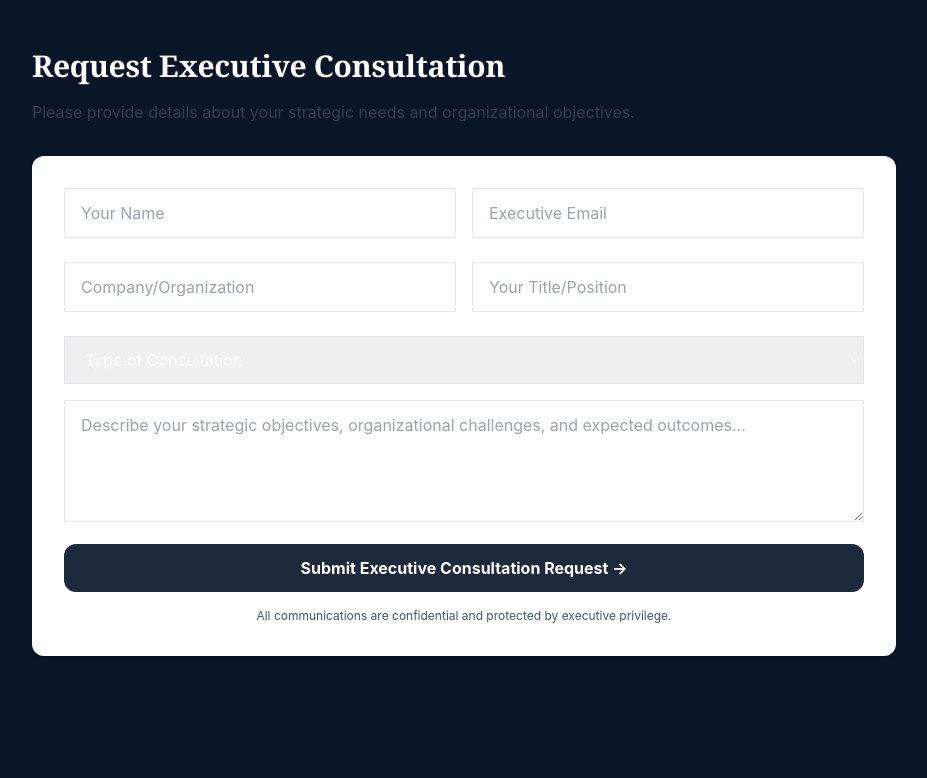
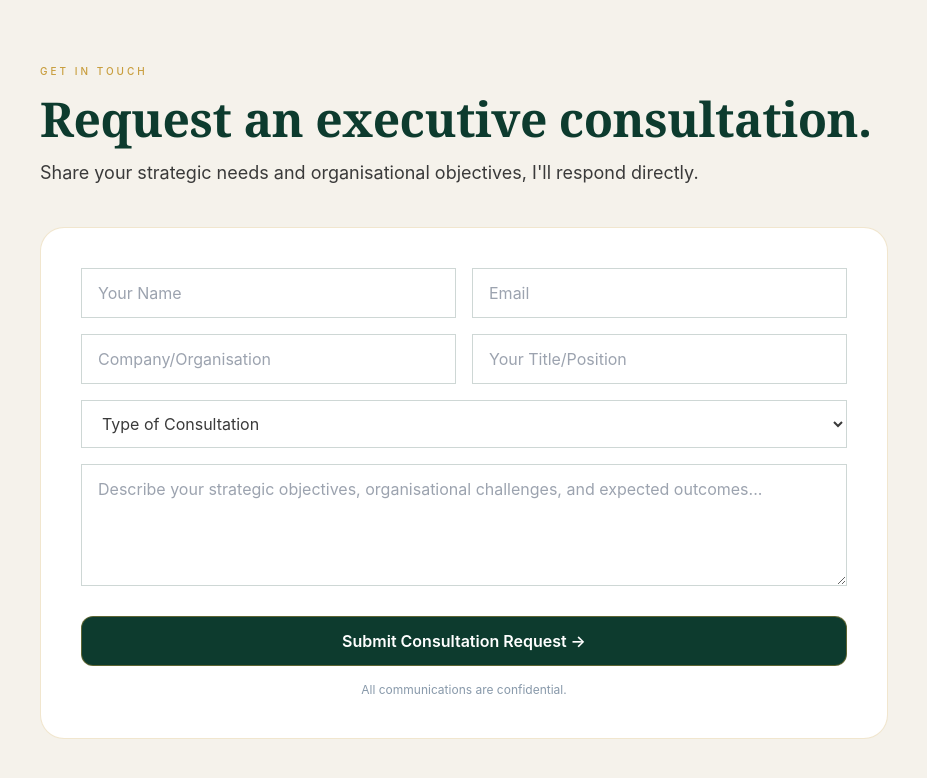
Before and after one commit to SravaniPolina/sravani-portfolio-frontend, a React (Create React App) app: page /consultation in a window 1280 px wide. Shown: the top 778 px of the page, without its empty margins (176-1103 px from the left). Built offline with nearby package versions, Linux system fonts and the light colour scheme.

Commit message:
Update ConsultationForm.js

```diff
--- a/src/components/ConsultationForm.js
+++ b/src/components/ConsultationForm.js
@@ -1,7 +1,6 @@
 import React, { useState } from "react";
 
 export default function ConsultationForm() {
-  // State for form fields
   const [form, setForm] = useState({
     name: "",
     email: "",
@@ -11,23 +10,19 @@ export default function ConsultationForm() {
     objectives: ""
   });
 
-  // Handles changes in form fields
   const handleChange = (e) => {
     setForm({ ...form, [e.target.name]: e.target.value });
   };
 
-  // Handles form submission, sends data to your backend
   const handleSubmit = async (e) => {
     e.preventDefault();
-
-    // Prepare data for backend (make sure keys match backend)
     const data = {
       name: form.name,
       email: form.email,
       company: form.company,
       title: form.title,
-      inquiry_type: form.type, // backend expects "advisory", "interim", etc.
-      message: form.objectives // backend expects this with your objectives
+      inquiry_type: form.type,
+      message: form.objectives
     };
 
     try {
@@ -39,14 +34,7 @@ export default function ConsultationForm() {
       const result = await response.json();
       if (response.ok && result.success) {
         alert("Your request has been submitted!");
-        setForm({
-          name: "",
-          email: "",
-          company: "",
-          title: "",
-          type: "",
-          objectives: ""
-        }); // reset after successful submit
+        setForm({ name: "", email: "", company: "", title: "", type: "", objectives: "" });
       } else {
         alert(result.message || "There was an error. Please try again.");
       }
@@ -55,82 +43,89 @@ export default function ConsultationForm() {
     }
   };
 
+  const inputStyle = {
+    background: "white",
+    border: "1px solid rgba(13,59,46,0.2)",
+    color: "#3A3A3A"
+  };
+
   return (
-    <section className="max-w-4xl mx-auto py-12 px-4">
-      <h2 className="text-3xl font-bold mb-4">Request Executive Consultation</h2>
-      <p className="mb-8 text-slate-700">
-        Please provide details about your strategic needs and organizational objectives.
+    <section id="consultation" className="py-16" style={{ background: "var(--beige)" }}>
+      <div className="max-w-4xl mx-auto px-6">
+        <p className="section-label" style={{ color: "var(--gold)" }}>Get in Touch</p>
+        <h2 className="font-serif text-4xl lg:text-5xl mt-4 mb-4" style={{ color: "var(--green)" }}>
+          Request an executive consultation.
+        </h2>
+        <p className="mb-10 text-lg" style={{ color: "#3A3A3A" }}>
+          Share your strategic needs and organisational objectives, I'll respond directly.
         </p>
-      <form className="bg-white rounded-xl shadow p-8" onSubmit={handleSubmit}>
+
+        <form
+          className="rounded-3xl p-10"
+          style={{ background: "white", border: "1px solid rgba(200,157,60,0.25)" }}
+          onSubmit={handleSubmit}
+        >
           <div className="grid grid-cols-1 md:grid-cols-2 gap-4 mb-4">
             <input
-            type="text"
-            name="name"
-            value={form.name}
-            onChange={handleChange}
+              type="text" name="name" value={form.name} onChange={handleChange}
               placeholder="Your Name"
-            className="border rounded-lg px-4 py-3 mb-2 focus:outline-none focus:ring w-full"
-            required
+              className="rounded-lg px-4 py-3 w-full focus:outline-none focus:ring-2"
+              style={inputStyle} required
             />
             <input
-            type="email"
-            name="email"
-            value={form.email}
-            onChange={handleChange}
-            placeholder="Executive Email"
-            className="border rounded-lg px-4 py-3 mb-2 focus:outline-none focus:ring w-full"
-            required
+              type="email" name="email" value={form.email} onChange={handleChange}
+              placeholder="Email"
+              className="rounded-lg px-4 py-3 w-full focus:outline-none focus:ring-2"
+              style={inputStyle} required
             />
             <input
-            type="text"
-            name="company"
-            value={form.company}
-            onChange={handleChange}
-            placeholder="Company/Organization"
-            className="border rounded-lg px-4 py-3 mb-2 focus:outline-none focus:ring w-full"
+              type="text" name="company" value={form.company} onChange={handleChange}
+              placeholder="Company/Organisation"
+              className="rounded-lg px-4 py-3 w-full focus:outline-none focus:ring-2"
+              style={inputStyle}
             />
             <input
-            type="text"
-            name="title"
-            value={form.title}
-            onChange={handleChange}
+              type="text" name="title" value={form.title} onChange={handleChange}
               placeholder="Your Title/Position"
-            className="border rounded-lg px-4 py-3 mb-2 focus:outline-none focus:ring w-full"
+              className="rounded-lg px-4 py-3 w-full focus:outline-none focus:ring-2"
+              style={inputStyle}
             />
           </div>
+
           <select
-          name="type"
-          value={form.type}
-          onChange={handleChange}
-          className="border rounded-lg px-4 py-3 mb-4 w-full focus:outline-none focus:ring"
-          required
+            name="type" value={form.type} onChange={handleChange}
+            className="rounded-lg px-4 py-3 mb-4 w-full focus:outline-none focus:ring-2"
+            style={inputStyle} required
           >
             <option value="">Type of Consultation</option>
-          <option value="advisory">C-Suite Advisory</option>
+            <option value="advisory">Fractional CFO / Advisory</option>
             <option value="interim">Interim Leadership</option>
             <option value="transformation">Transformation Consulting</option>
             <option value="board">Board Advisory</option>
             <option value="consulting">Other (Consulting/Custom)</option>
           </select>
+
           <textarea
-          name="objectives"
-          value={form.objectives}
-          onChange={handleChange}
+            name="objectives" value={form.objectives} onChange={handleChange}
             rows={4}
-          placeholder="Describe your strategic objectives, organizational challenges, and expected outcomes..."
-          className="border rounded-lg px-4 py-3 mb-4 w-full focus:outline-none focus:ring"
-          required
+            placeholder="Describe your strategic objectives, organisational challenges, and expected outcomes..."
+            className="rounded-lg px-4 py-3 mb-6 w-full focus:outline-none focus:ring-2"
+            style={inputStyle} required
           />
+
           <button
             type="submit"
-          className="w-full bg-slate-800 text-white font-bold py-3 px-8 rounded-xl hover:bg-slate-900 transition"
+            className="w-full font-semibold py-3 px-8 rounded-xl transition hover:-translate-y-0.5"
+            style={{ background: "var(--green)", color: "white", border: "1px solid rgba(212,166,58,0.4)" }}
           >
-          Submit Executive Consultation Request &rarr;
+            Submit Consultation Request &rarr;
           </button>
-        <p className="text-xs text-slate-600 text-center mt-4">
-          All communications are confidential and protected by executive privilege.
+
+          <p className="text-xs text-center mt-4" style={{ color: "var(--text-muted)" }}>
+            All communications are confidential.
           </p>
         </form>
+      </div>
     </section>
   );
 }
```
Lines whose indentation alone changed are shown as unchanged.
